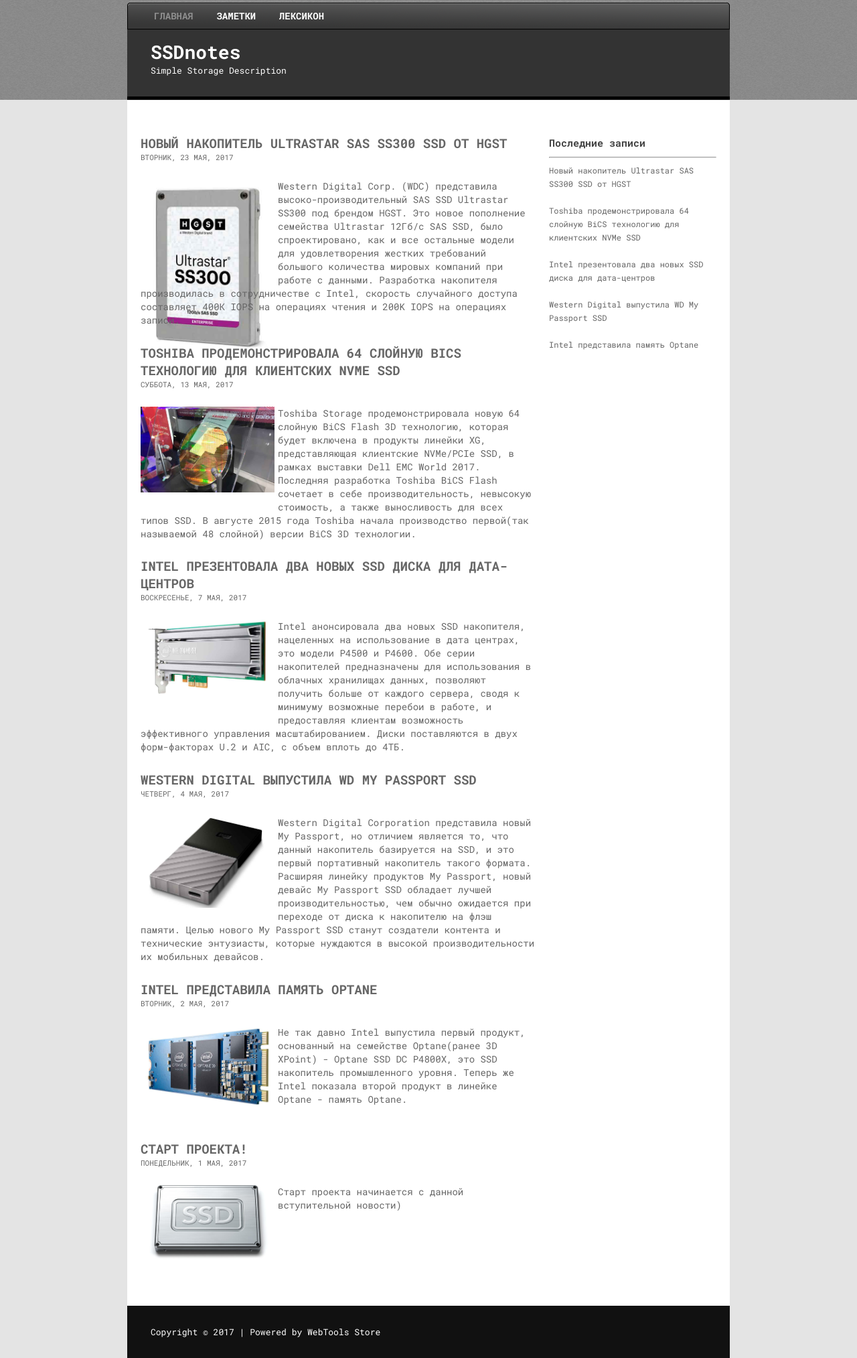
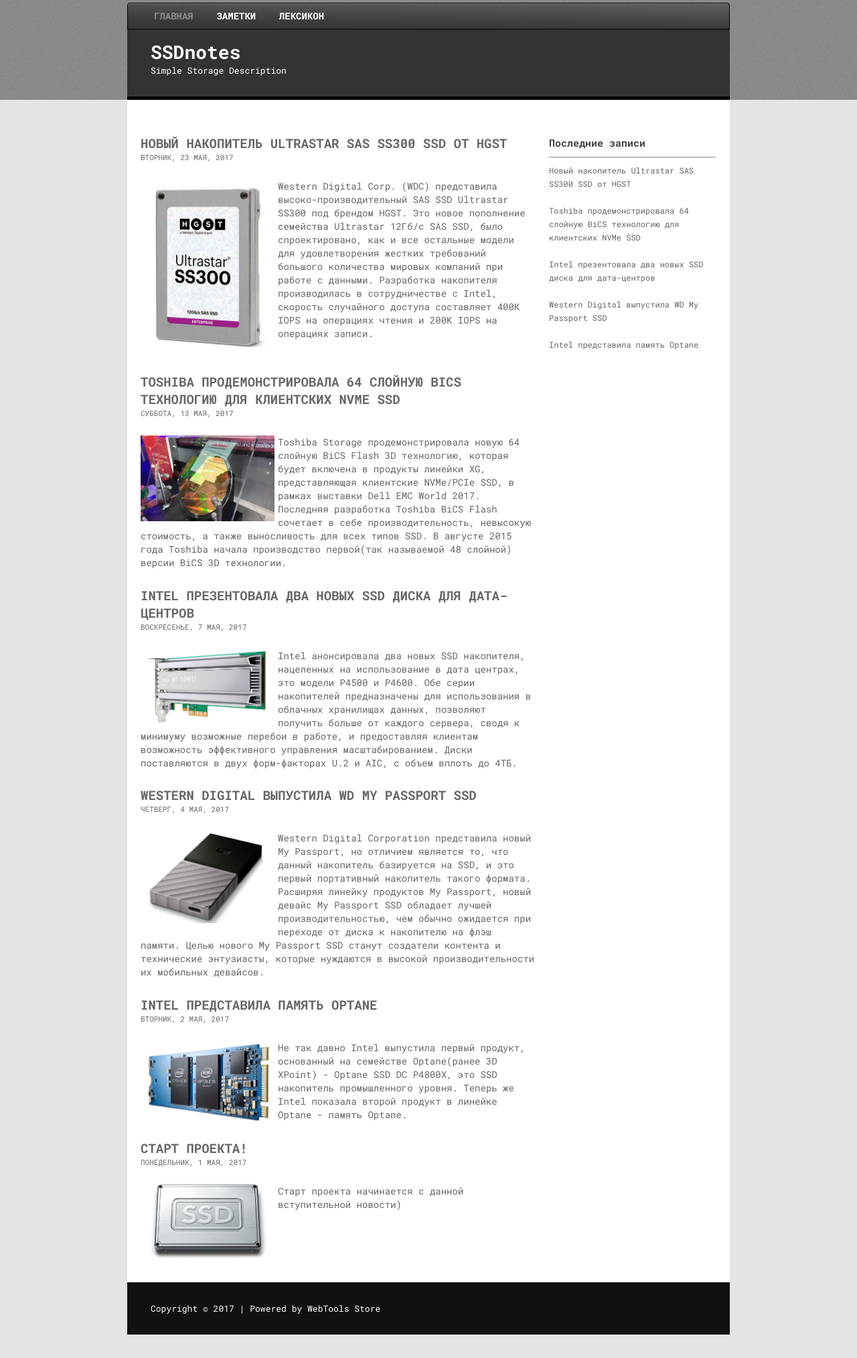
Before and after one commit to web2ls/ssdnotes, a Jekyll site: the page built from index.html, in a window 1280 px wide. Shown: the whole page at 67% size. Built offline with Jekyll 4.4.1, drawn with Linux system fonts in a browser that asks for light colours; after the commit the page ends 1992 px from its top, so only the background shows below that.

Commit message:
fixed probleb with height image in post

```diff
--- a/css/core.css
+++ b/css/core.css
@@ -161,7 +161,7 @@
 .news-image-preview-container {
   float: left;
   width: 200px;
-  height: 150px;
+  /*height: 150px;*/
   margin-right: 5px;
 }
 
```
